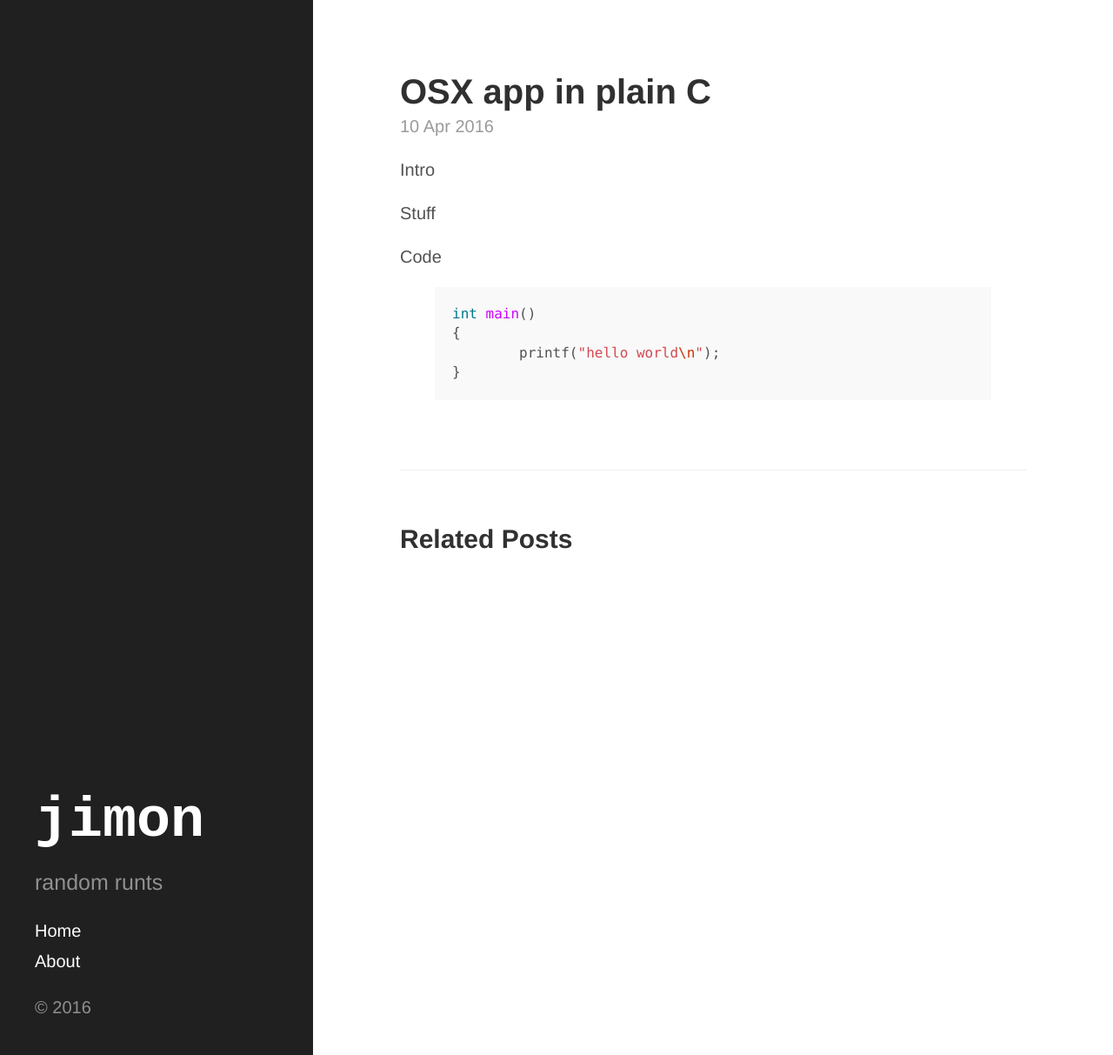
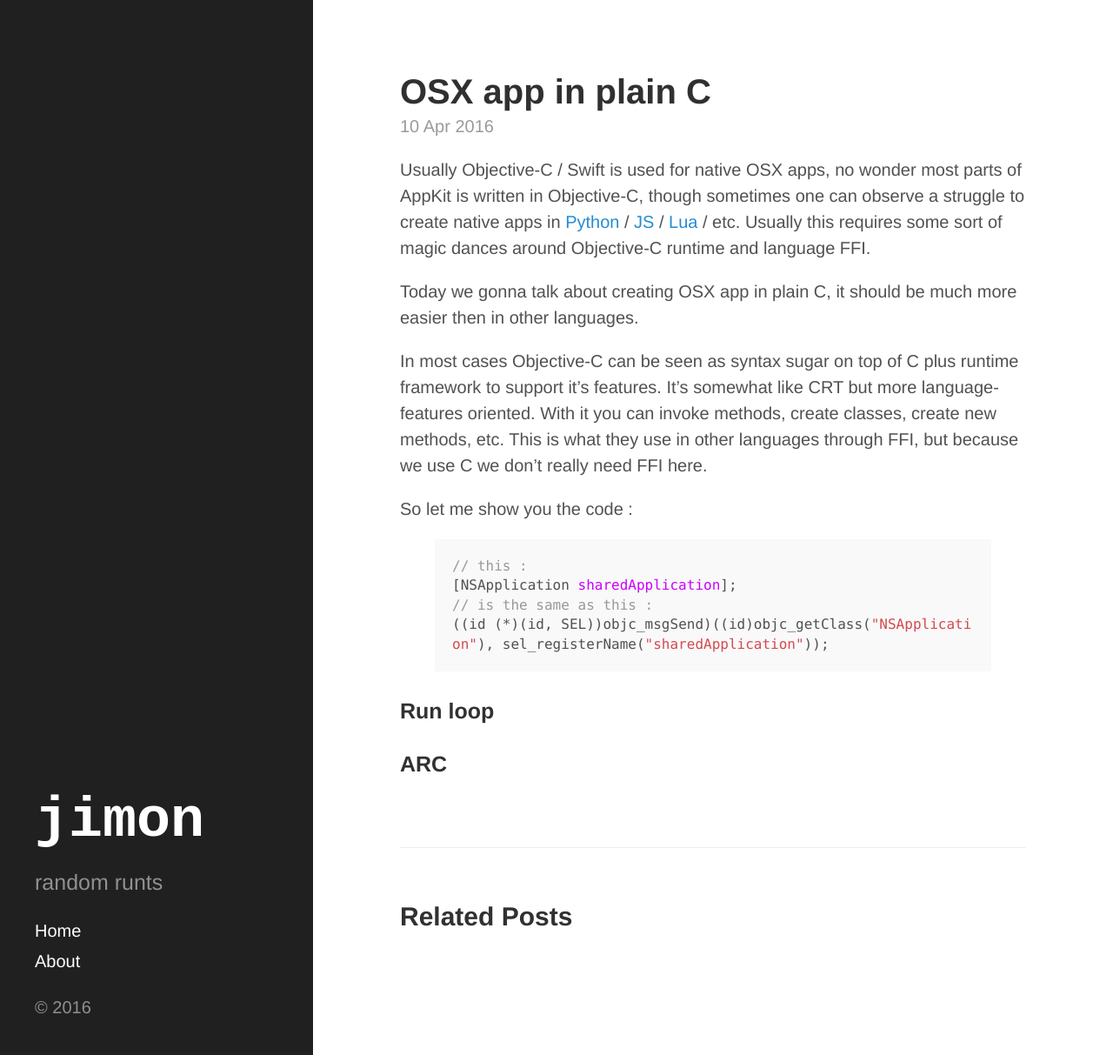
Before and after one commit to jimon/jimon.github.io, a Jekyll site: the page built from _posts/2016-04-10-osx-app-in-plain-c.md, in a window 1280 px wide and 1213 px high. Shown: the whole window at 87% size. Built offline with Jekyll 4.4.1, drawn with Linux system fonts in a browser that asks for light colours.

Commit message:
started writing

```diff
--- a/_posts/2016-04-10-osx-app-in-plain-c.md
+++ b/_posts/2016-04-10-osx-app-in-plain-c.md
@@ -3,15 +3,21 @@ layout: post
 title: OSX app in plain C
 ---
 
-Intro
+Usually Objective-C / Swift is used for native OSX apps, no wonder most parts of AppKit is written in Objective-C, though sometimes one can observe a struggle to create native apps in [Python](http://blog.adamw523.com/os-x-cocoa-application-python-pyobjc/) / [JS](https://github.com/parmanoir/jscocoa) / [Lua](https://github.com/torus/Lua-Objective-C-Bridge) / etc. Usually this requires some sort of magic dances around Objective-C runtime and language FFI.
 
-Stuff
+Today we gonna talk about creating OSX app in plain C, it should be much more easier then in other languages.
 
-Code
+In most cases Objective-C can be seen as syntax sugar on top of C plus runtime framework to support it's features. It's somewhat like CRT but more language-features oriented. With it you can invoke methods, create classes, create new methods, etc. This is what they use in other languages through FFI, but because we use C we don't really need FFI here.
 
-{% highlight c %}
-int main()
-{
-	printf("hello world\n");
-}
+So let me show you the code :
+
+{% highlight objc %}
+// this :
+[NSApplication sharedApplication];
+// is the same as this :
+((id (*)(id, SEL))objc_msgSend)((id)objc_getClass("NSApplication"), sel_registerName("sharedApplication"));
 {% endhighlight %}
+
+### Run loop
+
+### ARC
```
